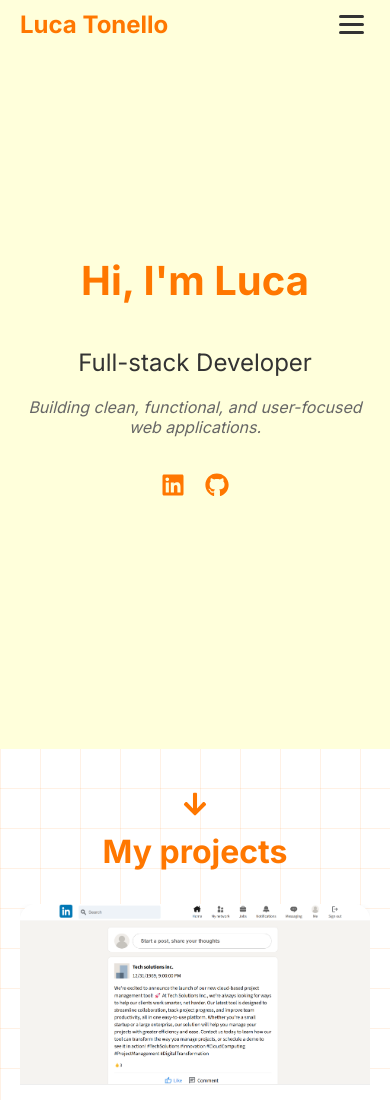
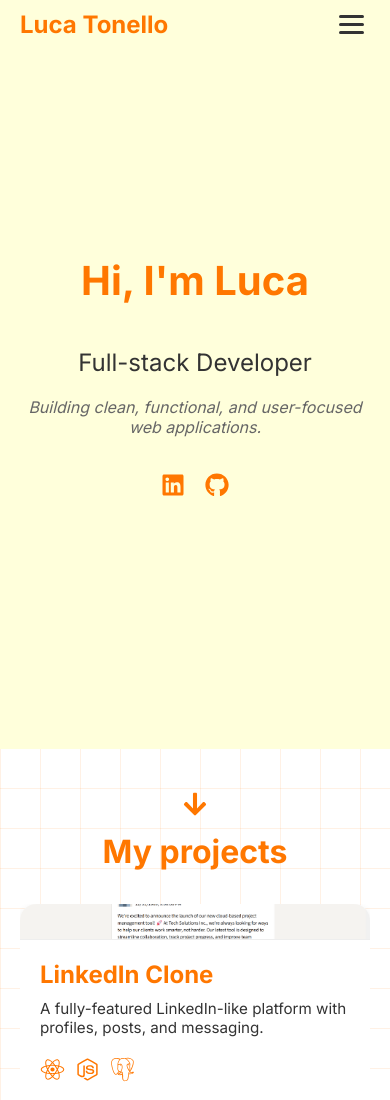
Before and after one commit to Lucatonello/myPortfolio, a React (Vite) app: page / in a window 390 px wide. Shown: the top 1100 px of the page. Built offline with nearby package versions, Linux system fonts and the light colour scheme.

Commit message:
responsive changes...

```diff
--- a/src/styles/Projects.module.css
+++ b/src/styles/Projects.module.css
@@ -194,11 +194,12 @@
 @media (max-width: 555px) {
   .projectCard, .projectCard2, .projectCard3 {
     width: 100%; /* Make the cards take up full width on very small screens */
+    height: 245px;
   }
   .projects {
     padding-top: 70px; /* Adjust padding-top to prevent the content from shifting upwards */
   }
   .sectionTitle {
-    margin: 13px;
+    margin: 13px 0px;
   }
 }
```
